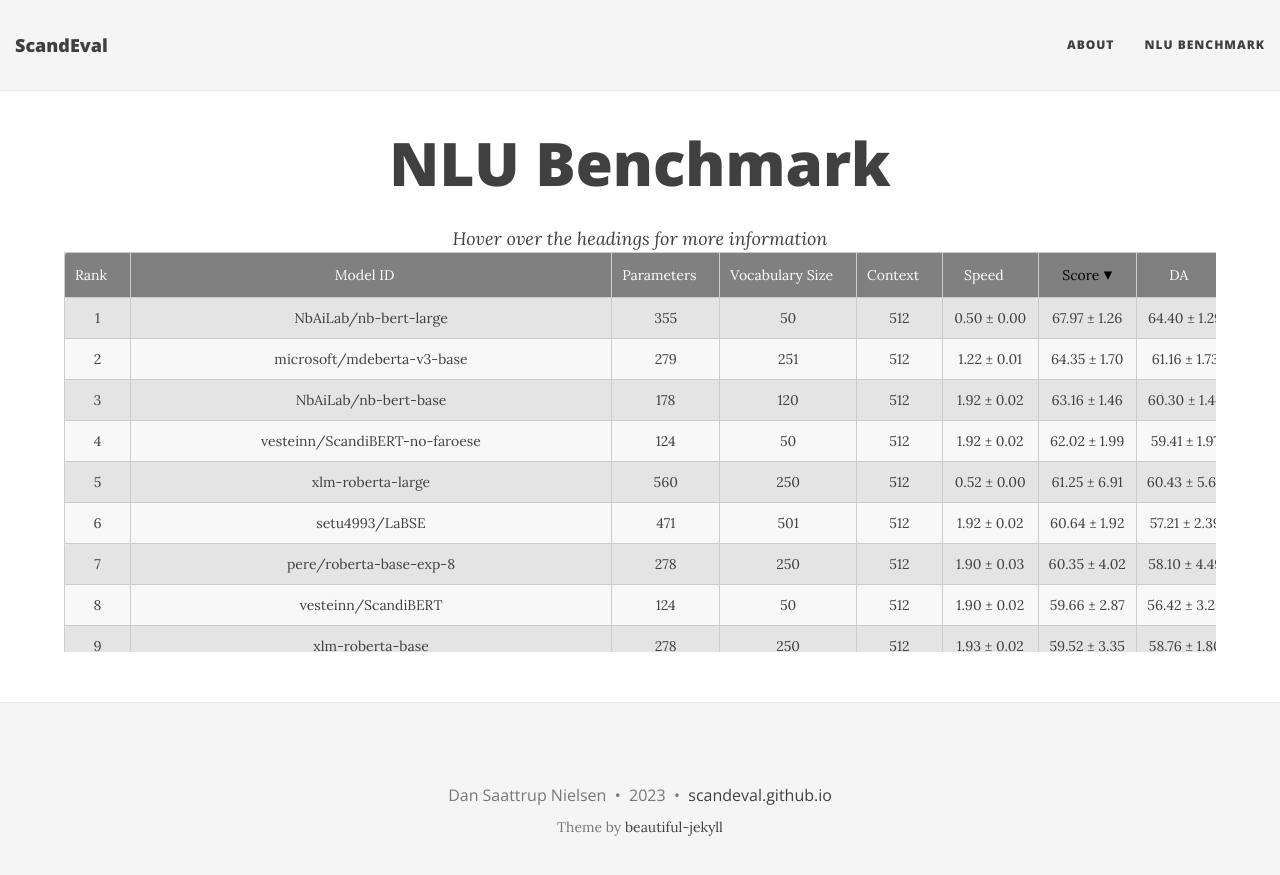
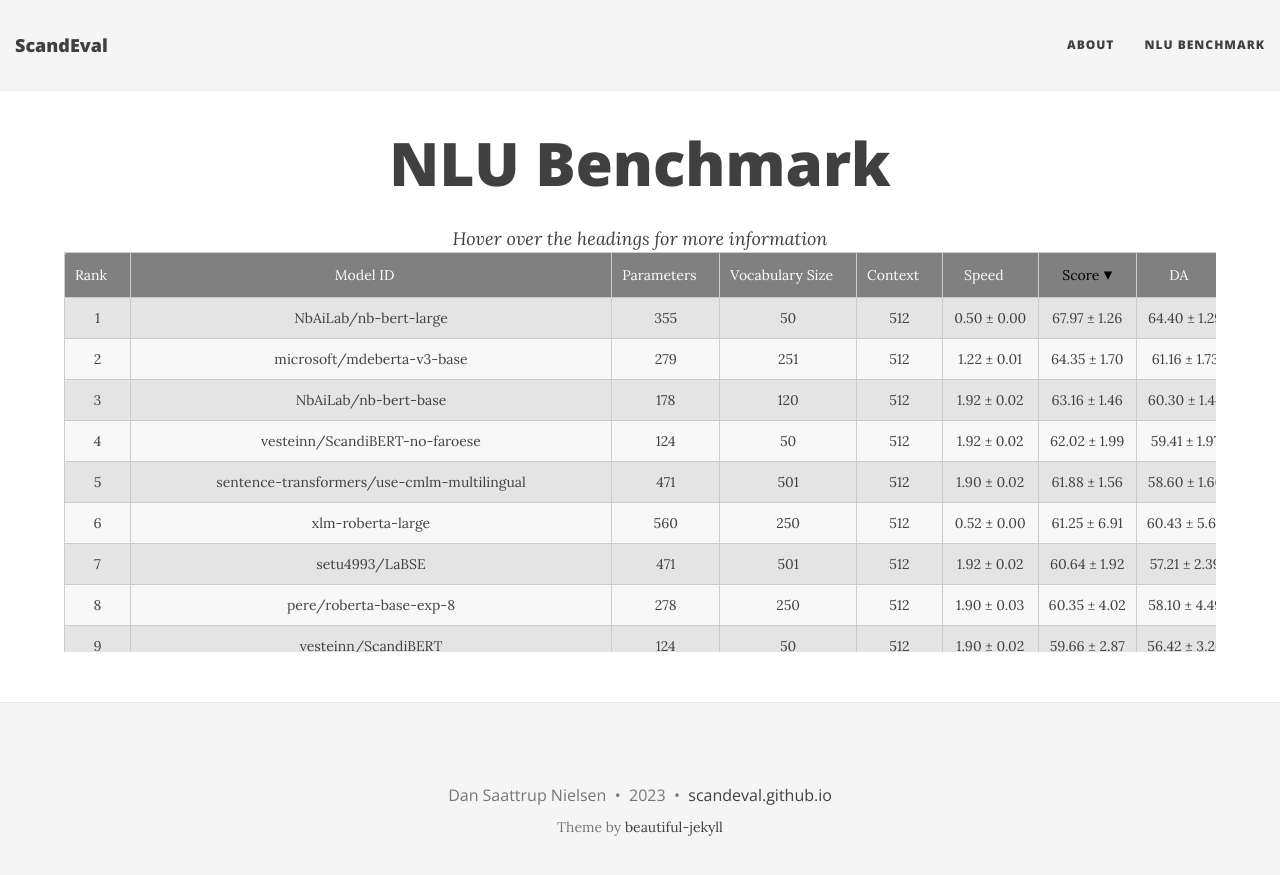
Before and after one commit to ScandEval/scandeval.github.io, a Jekyll site: the page built from nlu-benchmark.md, in a window 1280 px wide. Shown: the top 875 px of the page. Built offline with Jekyll 4.4.1, drawn with Linux system fonts in a browser that asks for light colours; nearby versions of some CDN libraries; some of the changed lines change nothing that is shown.

Commit message:
feat: Add sentence-transformers/use-cmlm-multilingual

```diff
--- a/nlu-benchmark.md
+++ b/nlu-benchmark.md
@@ -1967,6 +1967,36 @@ title: NLU Benchmark
   </tr>
   <tr>
    <td class="rank"></td> <!-- Rank -->
+   <td>sentence-transformers/use-cmlm-multilingual</td> <!-- Model ID -->
+   <td class="num_model_parameters">471</td> <!-- Number of trainable parameters -->
+   <td class="vocabulary_size">501</td> <!-- Size of the model's vocabulary -->
+   <td class="max_sequence_length">512</td> <!-- Maximum sequence length of the model-->
+   <td class="speed">1.90 ± 0.02</td> <!-- Model inference speed -->
+   <td class="score"></td> <!-- ScandEval score -->
+   <td class="da-score"></td> <!-- Danish score -->
+   <td class="no-score"></td> <!-- Norwegian score -->
+   <td class="sv-score"></td> <!-- Swedish score -->
+   <td class="ner-score"></td> <!-- Mean named entity recognition score -->
+   <td class="sent-score"></td> <!-- Mean sentiment classification score -->
+   <td class="la-score"></td> <!-- Mean linguistic acceptability score -->
+   <td class="qa-score"></td> <!-- Mean question answering score -->
+   <td class="da ner">81.91 ± 0.87 / 84.06 ± 0.84</td> <!-- DaNE -->
+   <td class="da sent">48.03 ± 0.74 / 65.34 ± 0.40</td> <!-- AngryTweets -->
+   <td class="da la">55.31 ± 2.29 / 76.29 ± 1.57</td> <!-- ScaLA-da -->
+   <td class="da qa">49.16 ± 2.73 / 53.75 ± 2.68</td> <!-- ScandiQA-da -->
+   <td class="no ner">87.12 ± 1.08 / 90.08 ± 0.76</td> <!-- NorNE-nb -->
+   <td class="no ner">81.89 ± 0.98 / 86.04 ± 0.78</td> <!-- NorNE-nn -->
+   <td class="no sent">56.35 ± 1.25 / 69.31 ± 1.02</td> <!-- NoReC -->
+   <td class="no la">59.38 ± 2.52 / 78.02 ± 1.71</td> <!-- ScaLA-nb -->
+   <td class="no la">46.54 ± 3.21 / 71.78 ± 2.00</td> <!-- ScaLA-nn -->
+   <td class="no qa">51.46 ± 1.85 / 56.73 ± 1.74</td> <!-- ScandiQA-no -->
+   <td class="sv ner">74.21 ± 1.26 / 80.05 ± 1.13</td> <!-- SUC3 -->
+   <td class="sv sent">75.09 ± 1.30 / 72.93 ± 2.37</td> <!-- SweReC -->
+   <td class="sv la">61.83 ± 1.28 / 79.96 ± 0.82</td> <!-- ScaLA-sv -->
+   <td class="sv qa">51.77 ± 1.30 / 57.11 ± 1.22</td> <!-- ScandiQA-sv -->
+  </tr>
+  <tr>
+   <td class="rank"></td> <!-- Rank -->
    <td>clips/mfaq</td> <!-- Model ID -->
    <td class="num_model_parameters">278</td> <!-- Number of trainable parameters -->
    <td class="vocabulary_size">250</td> <!-- Size of the model's vocabulary -->
```
Also changed, not shown: 1 other file.
